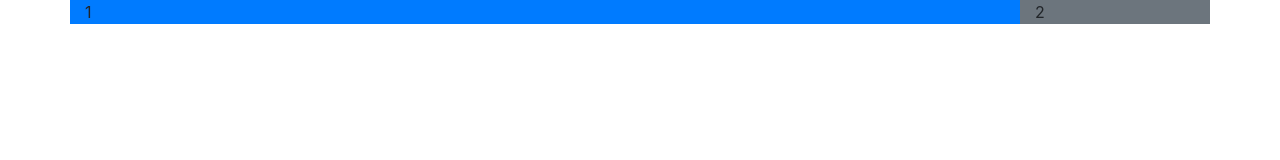
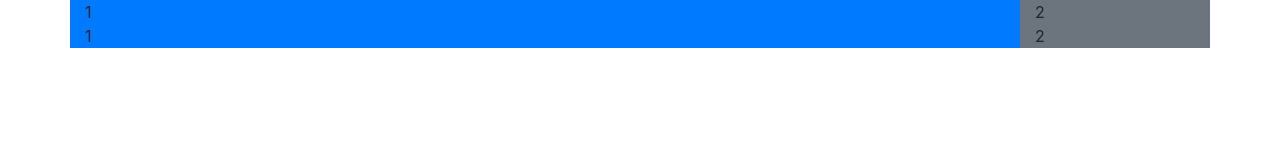
Before and after one commit to NanaTerada/lesson_bootstrap, a plain HTML site: page index.html in a window 1280 px wide. Drawn offline with nearby package versions, Linux system fonts and the light colour scheme.

Commit message:
#11 レスポンシブレイアウトを作ろう

```diff
--- a/index.html
+++ b/index.html
@@ -34,6 +34,25 @@
                 <div class="col-2 bg-secondary">2</div>
 
             </div>
+            <!-- <div class="row">
+                    <div class="col-10 col-md-2 bg-primary">1</div>
+                    <div class="col-2 col-md-10 bg-secondary">2</div>
+
+                </div> -->
+
+                <!-- <div class="row">
+                        <div class="col-10 col-md-2 bg-primary">1</div>
+                        <div class="col-2 d-md-none bg-secondary">2</div>
+
+                    </div> -->
+
+                    <div class="row">
+                            <div class="col-10 bg-primary">1</div>
+                            <div class="d-none d-md-block col-md-2 bg-secondary">2</div>
+
+                    </div>
+
+
 
         </div>
 
```
